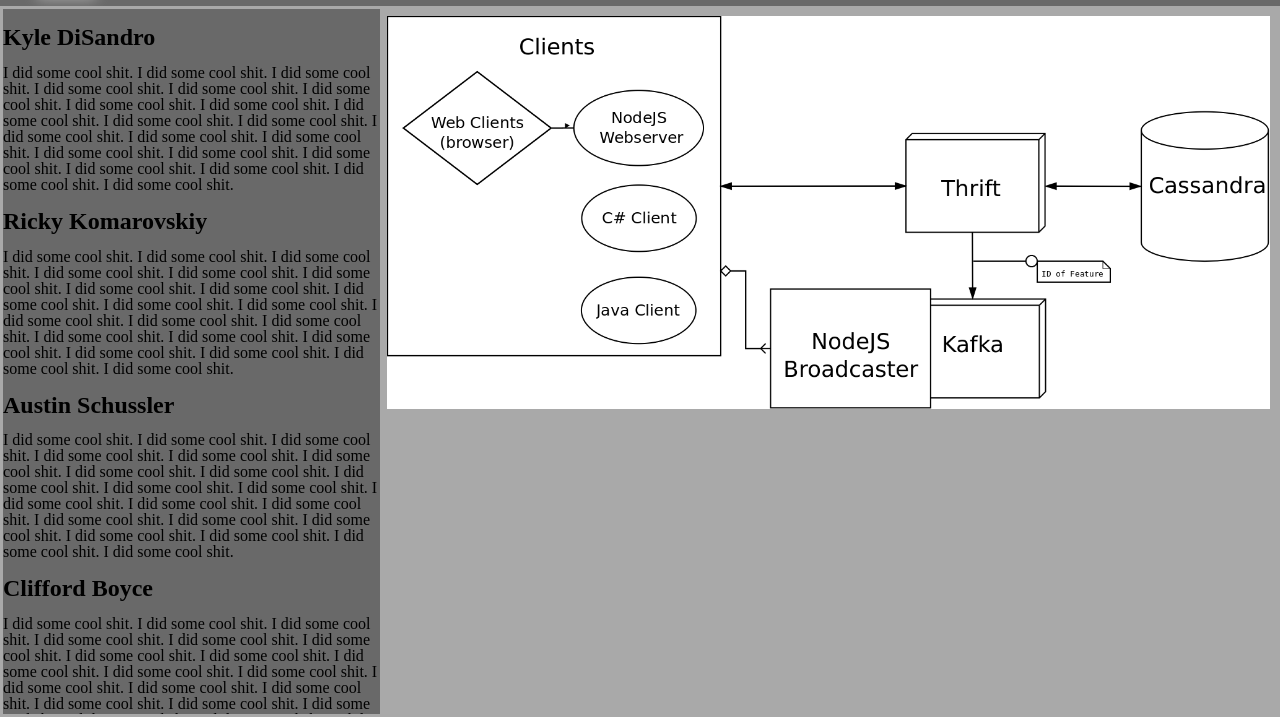
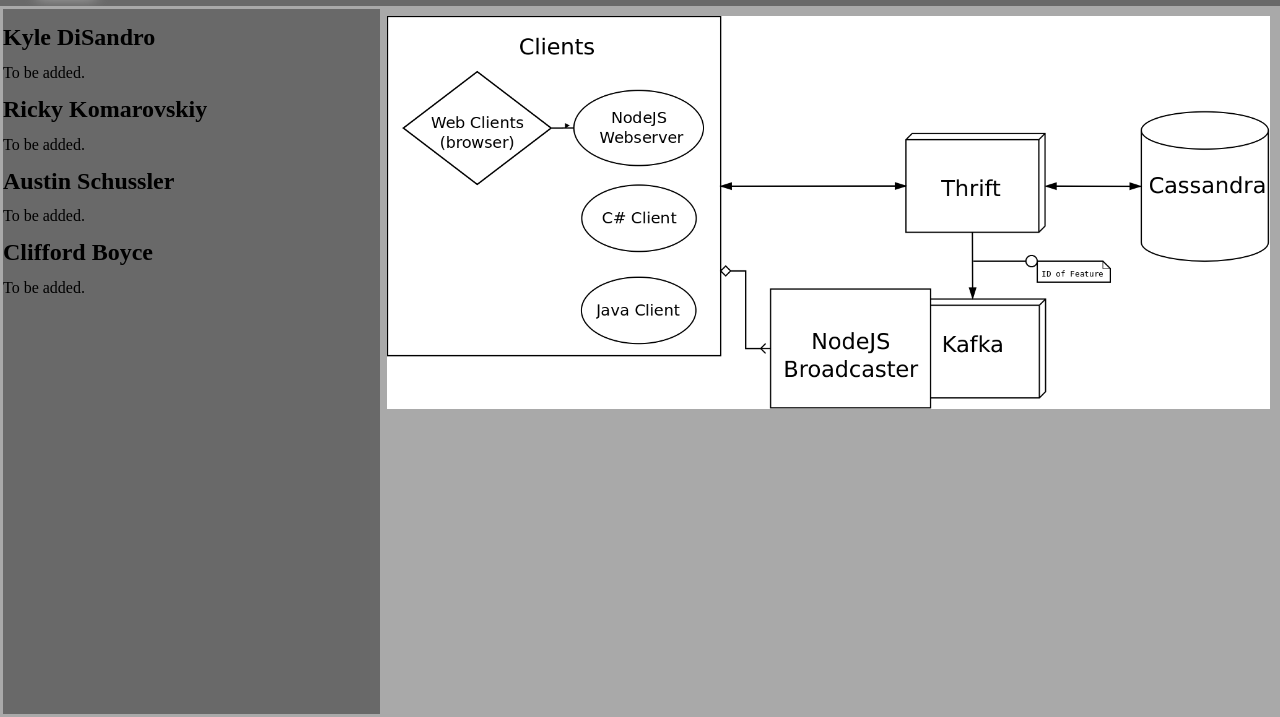
Before and after one commit to cboyce5/UberFieldSession, a website: page projectwebsite/pub/about.html in a window 1280 px wide. Shown: the part 83-800 px from the top of the page. Drawn offline with nearby package versions, Linux system fonts and the light colour scheme.

Commit message:
Changed wording

```diff
--- a/projectwebsite/pub/about.html
+++ b/projectwebsite/pub/about.html
@@ -49,19 +49,19 @@
         <div id="teamDescriptionBar">
             <div class="teamSection">
                 <h2>Kyle DiSandro</h2>
-                <p>I did some cool shit. I did some cool shit. I did some cool shit. I did some cool shit. I did some cool shit. I did some cool shit. I did some cool shit. I did some cool shit. I did some cool shit. I did some cool shit. I did some cool shit. I did some cool shit. I did some cool shit. I did some cool shit. I did some cool shit. I did some cool shit. I did some cool shit. I did some cool shit. I did some cool shit. I did some cool shit. I did some cool shit.  </p>
+                <p>To be added. </p>
             </div>
             <div class="teamSection">
                 <h2>Ricky Komarovskiy</h2>
-                <p>I did some cool shit. I did some cool shit. I did some cool shit. I did some cool shit. I did some cool shit. I did some cool shit. I did some cool shit. I did some cool shit. I did some cool shit. I did some cool shit. I did some cool shit. I did some cool shit. I did some cool shit. I did some cool shit. I did some cool shit. I did some cool shit. I did some cool shit. I did some cool shit. I did some cool shit. I did some cool shit. I did some cool shit.  </p>
+                <p>To be added.  </p>
             </div>
             <div class="teamSection">
                 <h2>Austin Schussler</h2>
-                <p>I did some cool shit. I did some cool shit. I did some cool shit. I did some cool shit. I did some cool shit. I did some cool shit. I did some cool shit. I did some cool shit. I did some cool shit. I did some cool shit. I did some cool shit. I did some cool shit. I did some cool shit. I did some cool shit. I did some cool shit. I did some cool shit. I did some cool shit. I did some cool shit. I did some cool shit. I did some cool shit. I did some cool shit.  </p>
+                <p>To be added.  </p>
             </div>
             <div class="teamSection">
                 <h2>Clifford Boyce</h2>
-                <p>I did some cool shit. I did some cool shit. I did some cool shit. I did some cool shit. I did some cool shit. I did some cool shit. I did some cool shit. I did some cool shit. I did some cool shit. I did some cool shit. I did some cool shit. I did some cool shit. I did some cool shit. I did some cool shit. I did some cool shit. I did some cool shit. I did some cool shit. I did some cool shit. I did some cool shit. I did some cool shit. I did some cool shit.  </p>
+                <p>To be added.  </p>
             </div>
         </div>
         <div id="middlePicture">
```
Also changed, not shown: 250px-BottleScreen.png (added), TitleFinal2.gif (added), beer.png (added), coffee.png (added), coffeeConsumption.gif (added), title.png (added), 3 other files.
